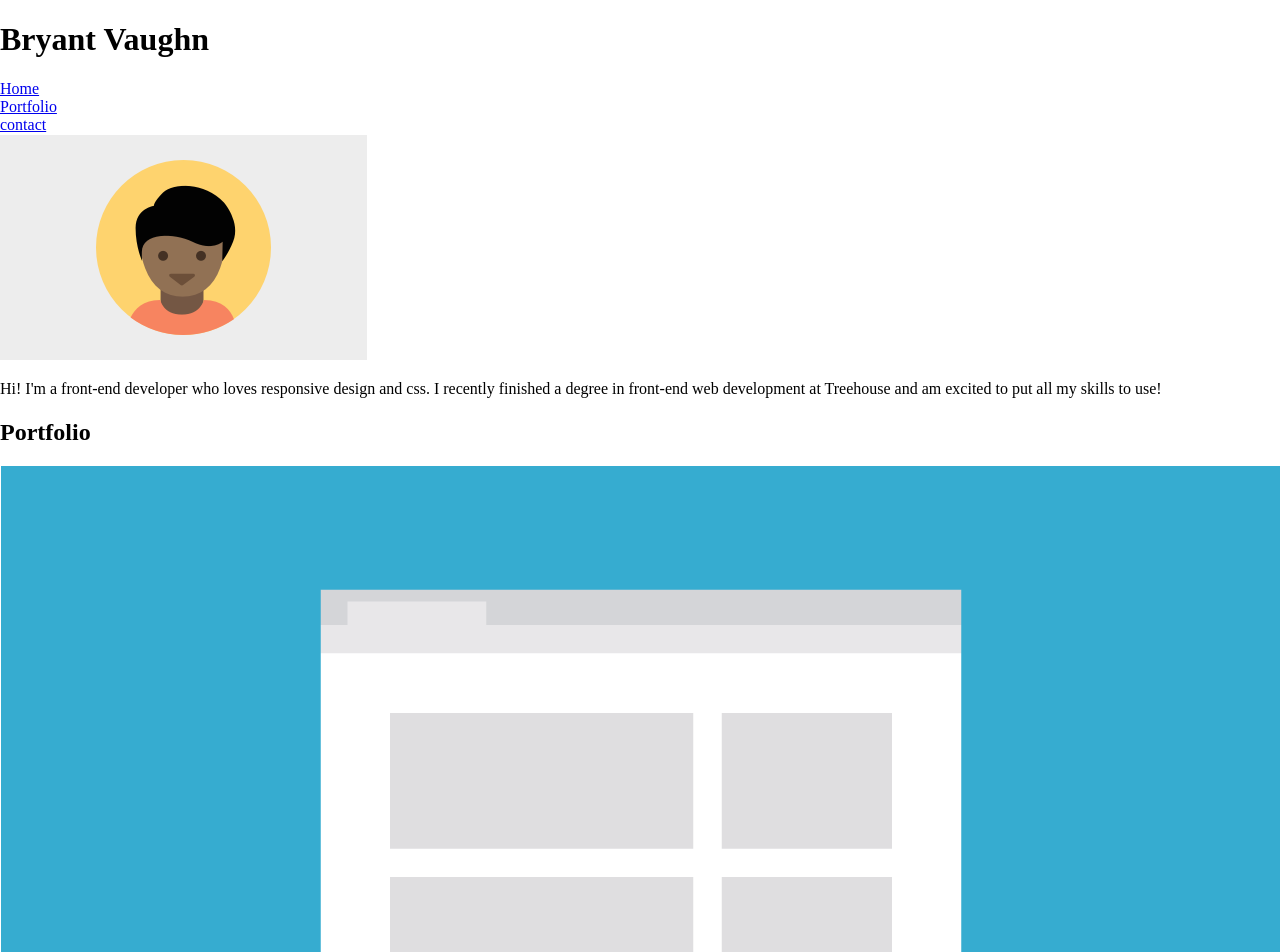
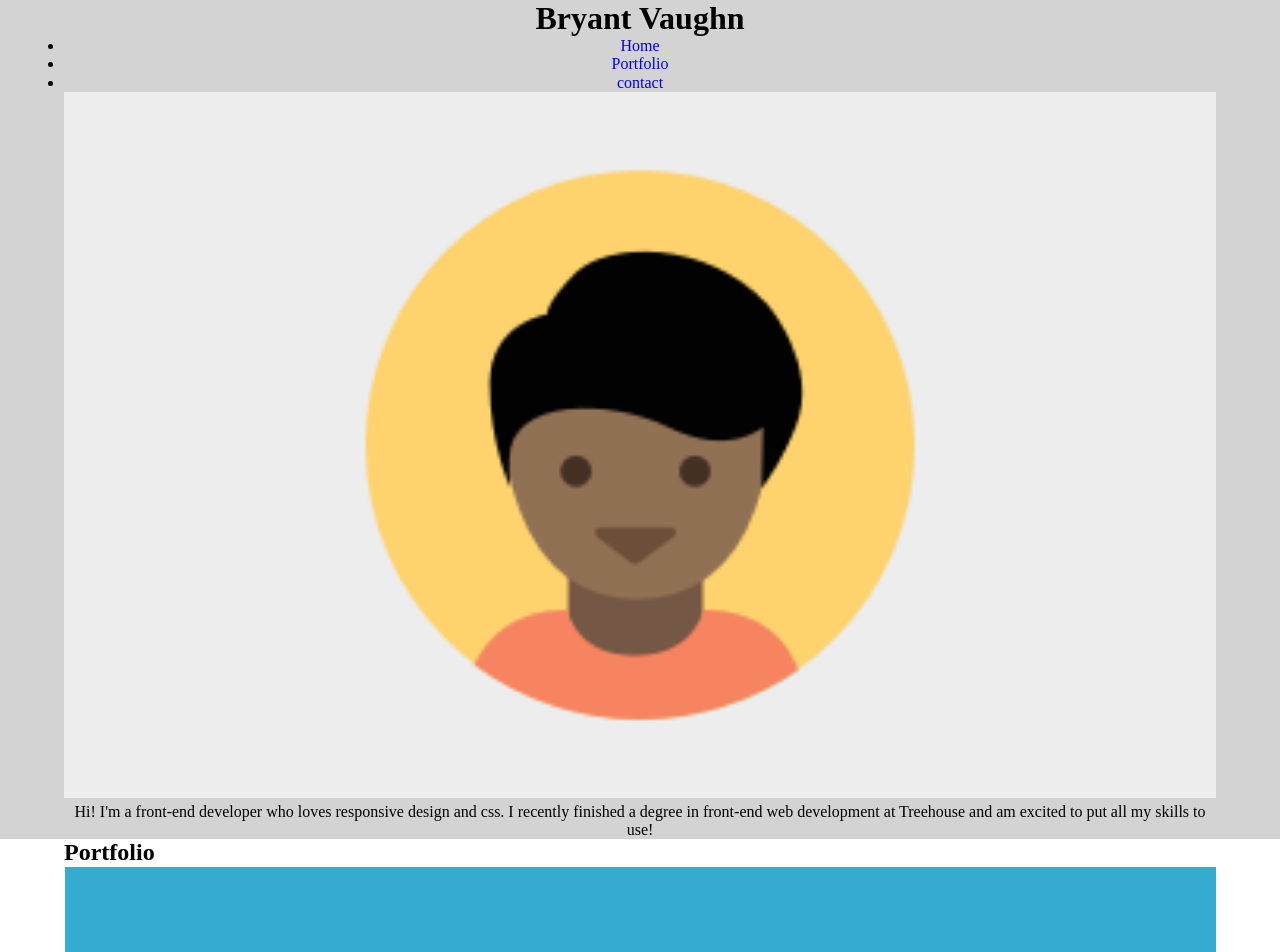
Before and after one commit to BryantVaughn/techdegree-project-2, a plain HTML site: page index.html in a window 1280 px wide. Shown: the top 952 px of the page. Drawn offline with Linux system fonts and the light colour scheme.

Commit message:
beginning styles

```diff
--- a/css/styles.css
+++ b/css/styles.css
@@ -0,0 +1,36 @@
+/* ---- Main Rules ---- */
+
+* {
+	box-sizing: border-box;
+	margin: 0;
+	padding: 0;
+	width: 100%;
+}
+
+body {
+	background-color: white;
+}
+
+/* ---- Class Rules ---- */
+
+.container {
+	width: 90%;
+	margin: auto;
+}
+
+.main-header,
+.main-footer {
+	background-color: lightgray;
+}
+
+.main-header {
+	text-align: center;
+}
+
+.name {
+	margin: 0;
+}
+
+.main-nav a {
+	text-decoration: none;
+}
--- a/index.html
+++ b/index.html
@@ -8,10 +8,10 @@
 		<link rel="stylesheet" href="css/styles.css" />
 	</head>
 	<body>
+		<header class="main-header">
 			<div class="container">
-			<header>
-				<h1>Bryant Vaughn</h1>
-				<nav>
+				<h1 class="name">Bryant Vaughn</h1>
+				<nav class="main-nav">
 					<ul>
 						<li><a href="#">Home</a></li>
 						<li><a href="#">Portfolio</a></li>
@@ -24,81 +24,92 @@
 					recently finished a degree in front-end web development at Treehouse
 					and am excited to put all my skills to use!
 				</p>
+			</div>
 		</header>
 
-      <div id="portfolio" class="container">
+		<main>
+			<div class="container" id="portfolio">
 				<h2>Portfolio</h2>
 				<div class="col">
 					<section>
-            <img src="images/portfolio-1.png" alt="Marketing Page Screenshot">
+						<img src="images/portfolio-1.png" alt="Marketing Page Screenshot" />
 						<h3>Marketing Page</h3>
 						<p>
-              This project shows the front page of a marketing website meant for a specific business I'm interested in.
+							This project shows the front page of a marketing website meant for
+							a specific business I'm interested in.
 						</p>
 					</section>
 
 					<section>
-            <img src="images/portfolio-2.png" alt="Search Page Screenshot">
+						<img src="images/portfolio-2.png" alt="Search Page Screenshot" />
 						<h3>Search Page</h3>
 						<p>
-              This project searches through a specific database to find information that the user is trying to look up.
+							This project searches through a specific database to find
+							information that the user is trying to look up.
 						</p>
 					</section>
 				</div>
 
 				<div class="col">
 					<section>
-            <img src="images/portfolio-3.png" alt="Travel App Screenshot">
+						<img src="images/portfolio-3.png" alt="Travel App Screenshot" />
 						<h3>Travel App</h3>
 						<p>
-              This project compares travel times based on different transportation methods and tells you the best one.
+							This project compares travel times based on different
+							transportation methods and tells you the best one.
 						</p>
 					</section>
 
 					<section>
-            <img src="images/portfolio-4.png" alt="Favorite Spots Map">
+						<img src="images/portfolio-4.png" alt="Favorite Spots Map" />
 						<h3>Map of Favorite Spots</h3>
 						<p>
-              This project uses mapping apis to plot points for my favorite spots in the city for a do-it-yourself walking tour.
+							This project uses mapping apis to plot points for my favorite
+							spots in the city for a do-it-yourself walking tour.
 						</p>
 					</section>
 				</div>
 
 				<div class="col">
 					<section>
-            <img src="images/portfolio-5.png" alt="Photo Gallery Screenshot">
+						<img src="images/portfolio-5.png" alt="Photo Gallery Screenshot" />
 						<h3>Photo Gallery</h3>
 						<p>
-              This project shows pictures from a recent trip to the viewer and allows them to easily navigate through photos.
+							This project shows pictures from a recent trip to the viewer and
+							allows them to easily navigate through photos.
 						</p>
 					</section>
 
 					<section>
-            <img src="images/portfolio-6.png" alt="Calculator Screenshot">
+						<img src="images/portfolio-6.png" alt="Calculator Screenshot" />
 						<h3>Calculator</h3>
 						<p>
-              Someone can enter in the numbers they want, and press the big blue button and get the result.
+							Someone can enter in the numbers they want, and press the big blue
+							button and get the result.
 						</p>
 					</section>
 				</div>
+			</div>
 		</main>
 
-      <div id="contact">
+		<footer class="main-footer">
+			<div class="container" id="contact">
 				<h2>Contact</h2>
 				<p>
-          If you're interested in chatting or want more information about what I've been working on, I'd love to hear from you!
+					If you're interested in chatting or want more information about what
+					I've been working on, I'd love to hear from you!
 				</p>
 
 				<ul class="contact-info">
 					<li>Phone <strong>+1(111)555-1234</strong></li>
 					<li>Email <strong>email@yoursite.com</strong></li>
 				</ul>
-      </div>
 
-      <footer>
+				<div>
 					<span>Bryant Vaughn</span>
 					<a href="#top">Back To Top</a>
+				</div>
+			</div>
 		</footer>
-		</div>
 	</body>
 </html>
```
Lines whose indentation alone changed are shown as unchanged.
